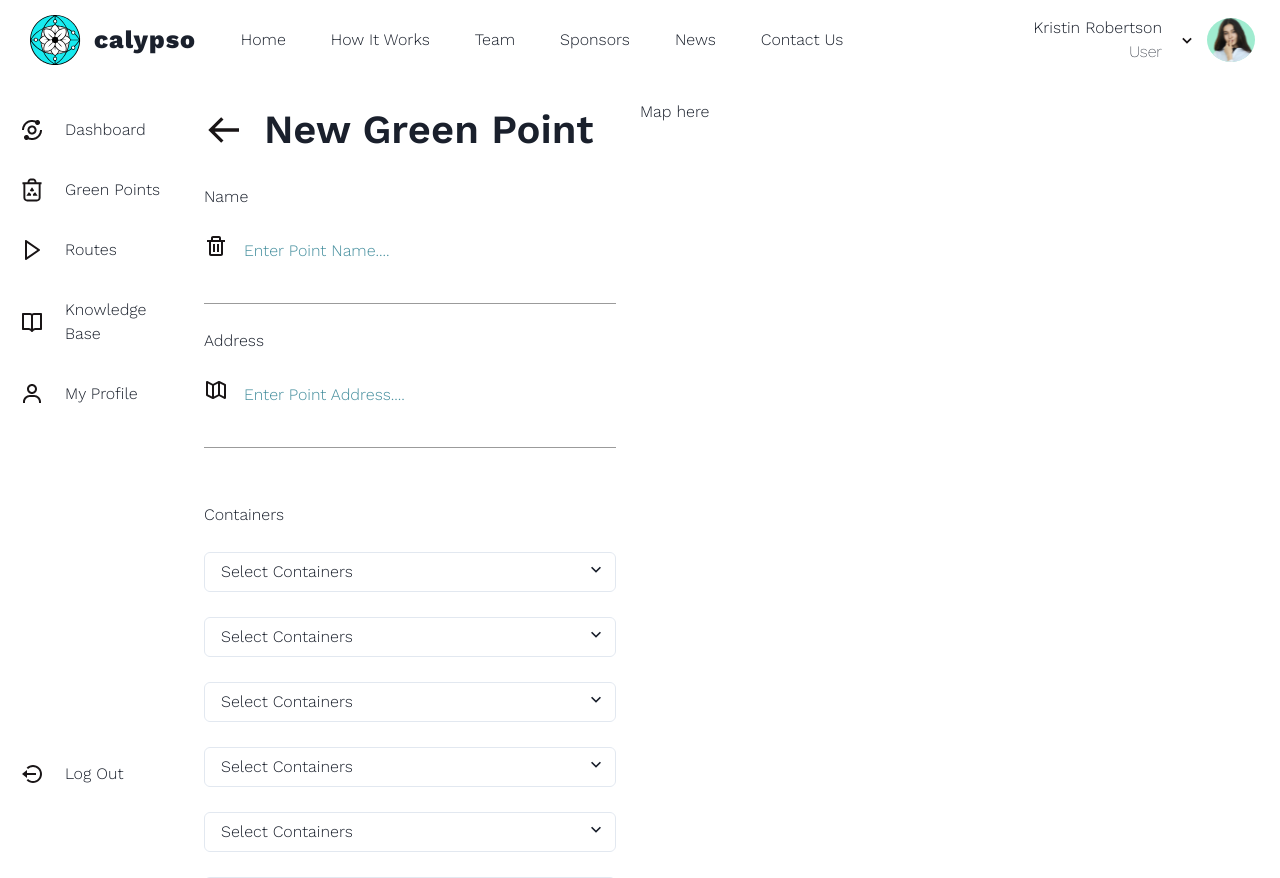
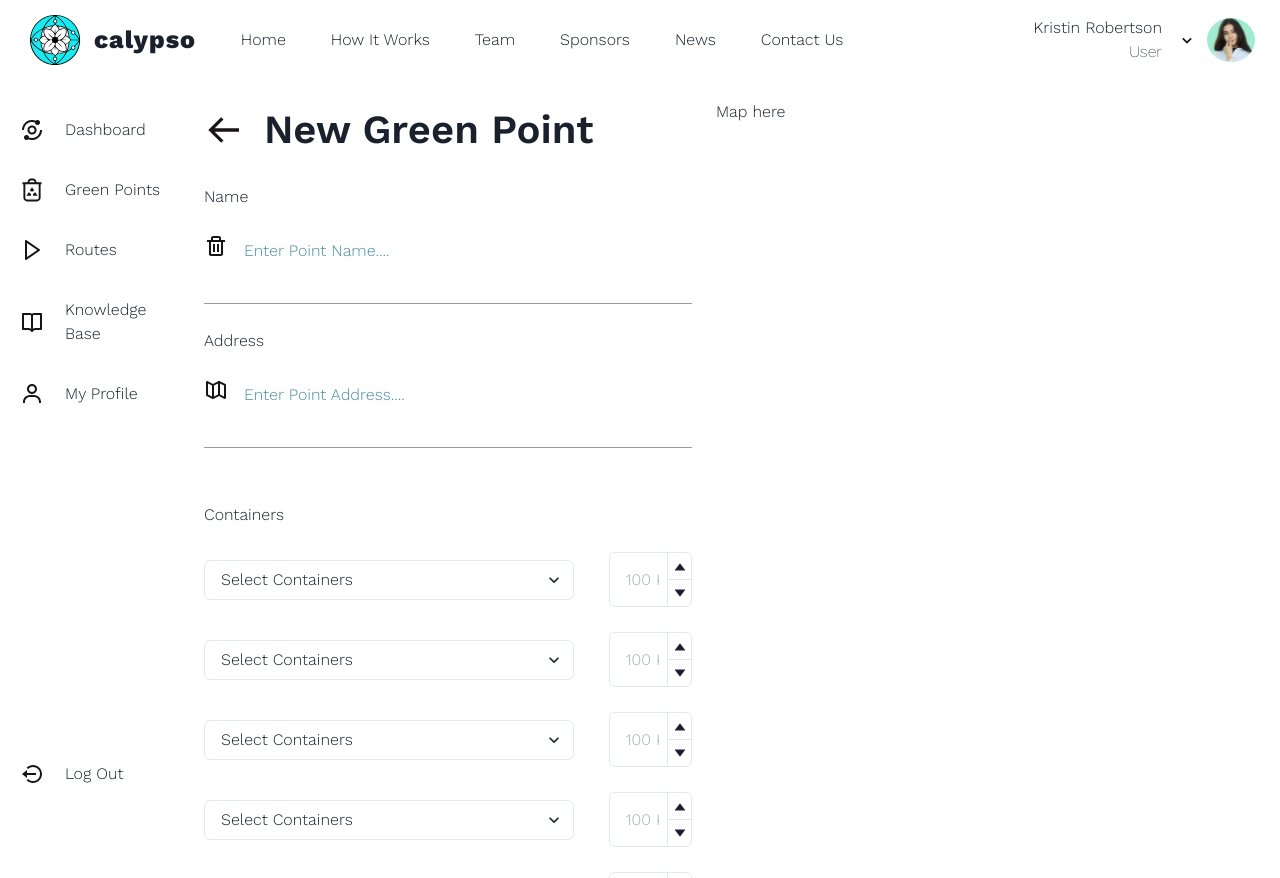
Before and after one commit to SaifRehman99/Green-Points, a React (Create React App) app in the folder client/: page / in a window 1280 px wide. Built offline with nearby package versions, Linux system fonts and the light colour scheme.

Commit message:
AddGreen Point Component && Input/Select Added

```diff
--- a/client/package.json
+++ b/client/package.json
@@ -3,6 +3,7 @@
   "version": "0.1.0",
   "private": true,
   "dependencies": {
+    "@chakra-ui/icons": "^1.0.15",
     "@chakra-ui/react": "^1.6.6",
     "@emotion/react": "^11.4.1",
     "@emotion/styled": "^11.3.0",
--- a/client/src/Components/AddGreenPoint.js
+++ b/client/src/Components/AddGreenPoint.js
@@ -1,5 +1,10 @@
 import React from "react";
 import SelectBox from "./SelectBox";
+import InputContainer from "./Input";
+import { Button } from "@chakra-ui/react"
+// import {BeatLoader} from '@chakra-ui/icons'
+
+
 
 const AddGreenPoint = () => {
   return (
@@ -67,12 +72,55 @@ const AddGreenPoint = () => {
           <div className="mt-30 greenpoint__card" style={{ height: "50vh" }}>
             <h5 className="mt-25">Containers</h5>
 
+            <div>
+
+              <div className="select__container mt-25">
                 <SelectBox />
+                <InputContainer />
+              </div>
+
+              <div className="select__container mt-25">
                 <SelectBox />
+                <InputContainer />
+              </div>
+
+              <div className="select__container mt-25">
                 <SelectBox />
+                <InputContainer />
+              </div>
+
+              <div className="select__container mt-25">
                 <SelectBox />
+                <InputContainer />
+              </div>
+
+              <div className="select__container mt-25">
                 <SelectBox />
+                <InputContainer />
+              </div>
+
+              <div className="select__container mt-25">
                 <SelectBox />
+                <InputContainer />
+              </div>
+
+            </div>
+
+            <div className="mt-25">
+
+            <Button colorScheme="teal" variant="solid">
+    Create Green Point
+  </Button>
+
+
+  {/* <Button
+  isLoading
+  colorScheme="blue"
+  spinner={<BeatLoader size={8} color="white" />}
+>
+  Click me
+</Button> */}
+            </div>
           </div>
         </div>
 
--- /dev/null
+++ b/client/src/Components/Input.js
@@ -0,0 +1,26 @@
+import React from "react";
+import {
+    FormControl,
+    NumberInput,
+    NumberInputField,
+    NumberInputStepper,
+    NumberIncrementStepper,
+    NumberDecrementStepper  } from "@chakra-ui/react"
+
+
+
+const InputContainer = () => {
+  return (
+    <FormControl id="amount">
+    <NumberInput max={100} min={0} >
+      <NumberInputField  placeholder="100 KG" />
+      <NumberInputStepper>
+        <NumberIncrementStepper />
+        <NumberDecrementStepper />
+      </NumberInputStepper>
+    </NumberInput>
+  </FormControl>
+  );
+};
+
+export default InputContainer;
--- a/client/src/Components/SelectBox.js
+++ b/client/src/Components/SelectBox.js
@@ -6,7 +6,7 @@ const SelectBox = () => {
 
     let select = ['Paper', 'Plastic', 'Organic', 'Glass', 'Metal',  'E-Waste']
     return (
-            <Select placeholder="Select Containers" className="mt-25">
+            <Select placeholder="Select Containers">
 
                 {select.map(data => (
               <option value={data}>{data}</option>
--- a/client/src/index.css
+++ b/client/src/index.css
@@ -215,10 +215,44 @@
   display: none;
 }
 
-.chakra-select__icon-wrapper.css-zj2dqk {
-  margin-top: 10px;
+select.chakra-select.css-173b75c {
+  height: 55px;
 }
 
-select.chakra-select.mt-25.css-173b75c {
+
+
+/* SELECT CONTAINER */
+
+.select__container{
+  display: flex;
+  align-items: center;
+  width: 100%;
+}
+
+
+.chakra-select__wrapper.css-42b2qy {
+  width: 80vw;
+  margin-right: 20px;
+}
+
+.chakra-form-control.css-1kxonj9 {
+  width: 18vw;
+  margin-left: 15px;
+}
+
+
+input#amount {
   height: 55px;
 }
+
+button.chakra-button.css-f6n2t5 {
+  background: #00C48C;
+  width: 100%;
+  /* padding: 30px; */
+  height: 56px;
+  border-radius: 6px;
+}
+
+button.chakra-button.css-f6n2t5:hover{
+  background: #0c976f
+}
```
Also changed, not shown: client/public/icons/Frame 22.svg (added), 1 other file (tests, documents, lock files or other folders). Lines whose indentation alone changed are shown as unchanged.
